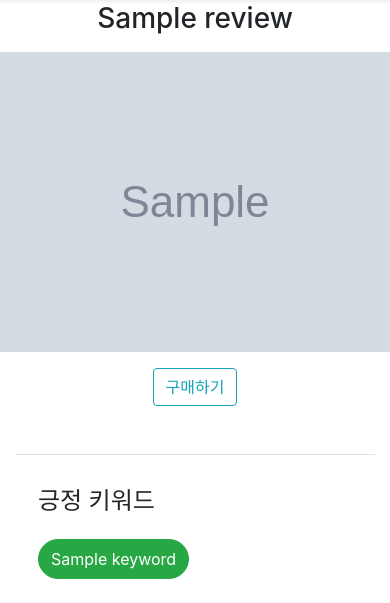
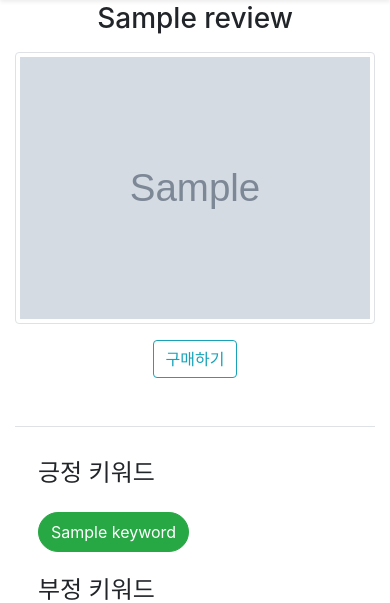
Before and after one commit to jhomon/reviewzip, a Django app: page /reviewzip/detail/1/ in a window 390 px wide. Shown: the part 94-697 px from the top of the page. Run offline with Django 3.2, Linux system fonts and the light colour scheme; tables that the repository leaves empty hold one stand-in row (values such as "Sample post"); grey boxes marked "Sample" are stand-in pictures; parts of the project's set-up code (start-up, migrations or seed data) failed here and were passed over; some libraries are stand-ins or nearby versions.

Commit message:
모바일 화면에서 좌우 스크롤 생기는 현상 수정

```diff
--- a/templates/reviewzip/detail.html
+++ b/templates/reviewzip/detail.html
@@ -4,7 +4,7 @@
 <!-- 제품 기본 정보 -->
 <div class="mb-5 d-flex flex-column align-items-center">
     <h3 id="review_name" class="mb-3">{{ object.name }}</h3>
-    <img class="mb-3" style="display: block;" src={{ object.thumbnail.url }} alt="{{ object.name }} 이미지">
+    <img class="mb-3 img-thumbnail" style="display: block;" src={{ object.thumbnail.url }} alt="{{ object.name }} 이미지">
     <a href="{{ object.url }}"><button class="btn btn-outline-info">구매하기</button></a>
 </div>
 
@@ -65,7 +65,7 @@
         <!-- 클릭한 키워드를 포함하는 리뷰 -->
         <div v-if="selected_keyword" id="sentence_container" class="container my-3">
             <div v-if="errored">오류가 있어 데이터를 가져오지 못 했습니다</div>
-            <div v-if="sentences" v-for="sentence in sentences.results">
+            <div v-for="sentence in sentences.results">
                 <div class="py-3 border-bottom">[[ sentence.content ]]</div>
             </div>
         </div>
```
